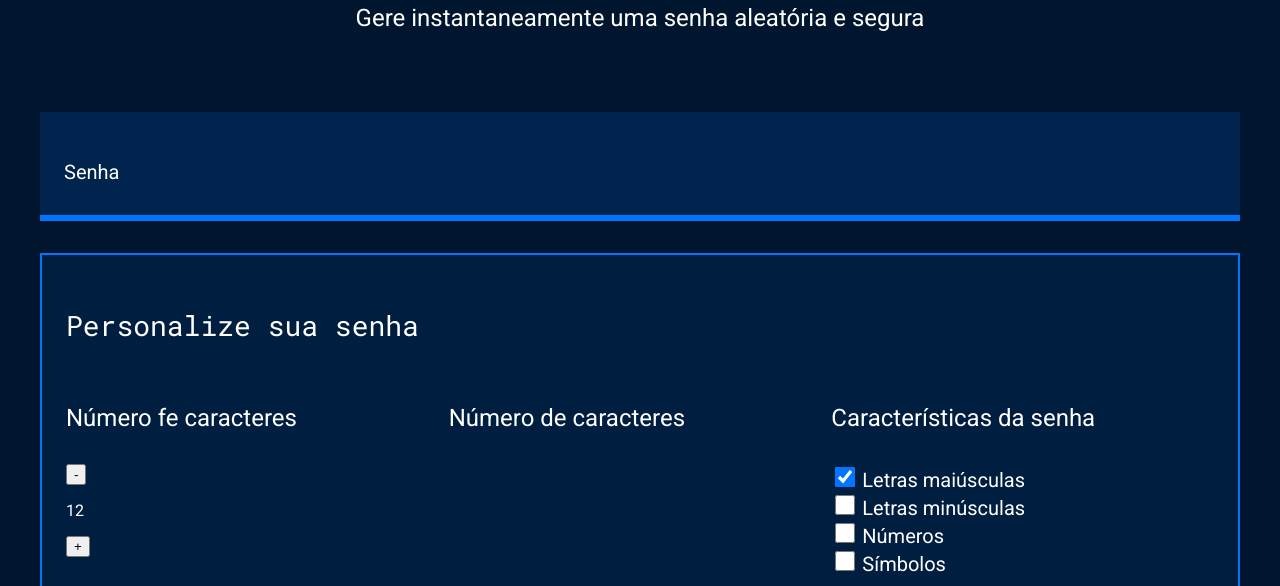
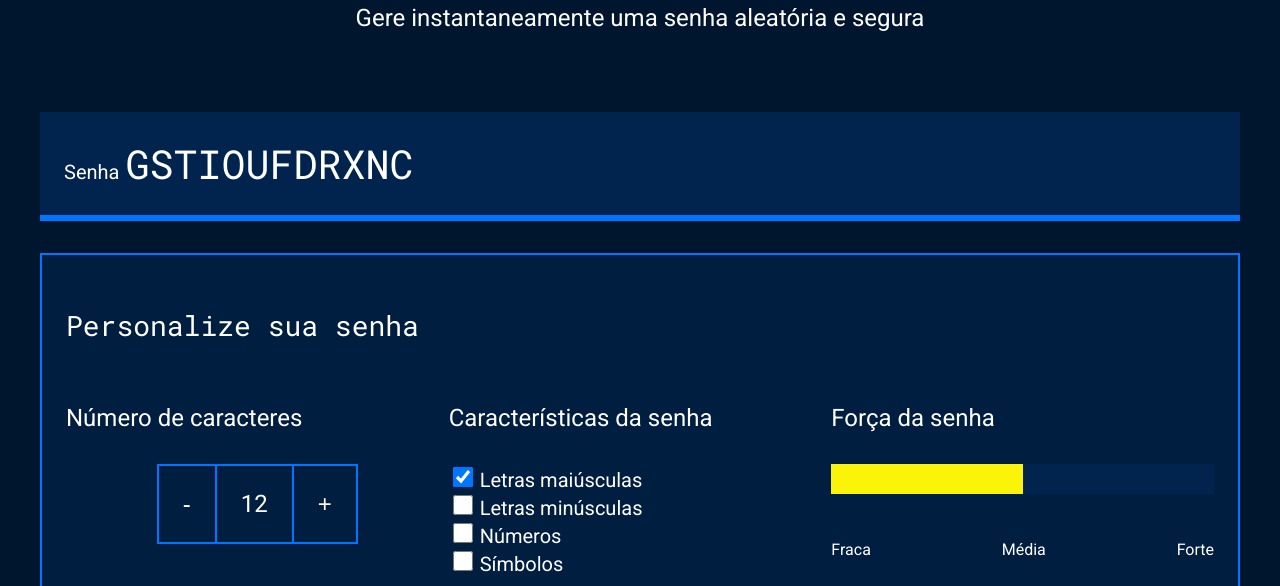
Before and after one commit to wgabbp/senhas, a plain HTML site: page index.html in a window 1280 px wide. Shown: the part 214-800 px from the top of the page. Drawn offline with Linux system fonts and the light colour scheme.

Commit message:
Add files via upload

```diff
--- a/index.html
+++ b/index.html
@@ -17,22 +17,18 @@
         </div>
         <div class="conteudo-senha">
             <label for="senha">Senha</label>
-            <input name="senha" type="text" id="campo-senha">
+            <input name="senha" type="text" id="campo-senha" readonly>
         </div>
         <div class="parametro">
             <h3 class="parametro-titulo">Personalize sua senha</h3>
             <div class="parametro-coluna__senha">
                 <div class="parametro-senha">
-                    <h4 class="parametro-senha__titulo">Número fe caracteres</h4>
-                    <div class="parametro-senha_botoes">
-                        <button class="parametro-senha_botao">-</button>
-                         <p class="paramero-senha_texto">12</p>
-                         <button class="parametro-senha_botao">+</button>
+                    <h4 class="parametro-senha__titulo">Número de caracteres</h4>
+                    <div class="parametro-senha-botoes">
+                        <button class="parametro-senha__botao">-</button>
+                        <p class="parametro-senha__texto">12</p>
+                        <button class="parametro-senha__botao">+</button>
                     </div>
-                </div>
-                <div class="parametro-senha">
-                    <h4 class="parametro-senha__titulo">Número de caracteres</h4>
-
                 </div>
                 <div class="parametro-senha">
                     <h4 class="parametro-senha__titulo">Características da senha</h4>
@@ -53,7 +49,6 @@
                         <label for="simbolo">Símbolos</label>
                     </div>
                 </div>
-                </div>
                 <div class="parametro-senha">
                     <h4 class="parametro-senha__titulo">Força da senha</h4>
                     <div class="barra"></div>
@@ -62,12 +57,13 @@
                         <p>Fraca</p>
                         <p>Média</p>
                         <p>Forte</p>
-                    <div class="forca fraca"></div>
+                    </div>
+                    <p class="entropia"></p>
                 </div>
             </div>
-
         </div>
     </section>
+    <script src="main.js"></script>
 </body>
-<script src="main.js"></script>
+
 </html>
--- /dev/null
+++ b/main.js
@@ -0,0 +1,77 @@
+const numeroSenha = document.querySelector('.parametro-senha__texto');
+let tamanhoSenha = 12;
+numeroSenha.textContent = tamanhoSenha;
+const letrasMaiusculas = 'ABCDEFGHIJKLMNOPQRSTUVXYWZ';
+const letrasMinusculas = 'abcdefghijklmnopqrstuvxywz';
+const numeros = '0123456789';
+const simbolos = '!@%*?';
+const botoes = document.querySelectorAll('.parametro-senha__botao');
+const campoSenha = document.querySelector('#campo-senha');
+const checkbox = document.querySelectorAll('.checkbox');
+const forcaSenha = document.querySelector('.forca');
+
+botoes[0].onclick = diminuiTamanho;
+botoes[1].onclick = aumentaTamanho;
+
+function diminuiTamanho() {
+    if (tamanhoSenha > 1) {
+        // tamanhoSenha = tamanhoSenha-1;
+        tamanhoSenha--;
+    }
+    numeroSenha.textContent = tamanhoSenha;
+    geraSenha();
+}
+function aumentaTamanho() {
+    if (tamanhoSenha < 20) {
+        // tamanhoSenha = tamanhoSenha+1;
+        tamanhoSenha++;
+    }
+    numeroSenha.textContent = tamanhoSenha;
+    geraSenha();
+}
+
+for (i = 0; i < checkbox.length; i++) {
+    checkbox[i].onclick = geraSenha;
+}
+
+geraSenha();
+
+function geraSenha() {
+    let alfabeto = '';
+    if (checkbox[0].checked) {
+        alfabeto = alfabeto + letrasMaiusculas;
+    }
+    if (checkbox[1].checked) {
+        alfabeto = alfabeto + letrasMinusculas;
+    }
+    if (checkbox[2].checked) {
+        alfabeto = alfabeto + numeros;
+    }
+    if (checkbox[3].checked) {
+        alfabeto = alfabeto + simbolos;
+    }
+    let senha = '';
+    for (let i = 0; i < tamanhoSenha; i++) {
+        let numeroAleatorio = Math.random() * alfabeto.length;
+        numeroAleatorio = Math.floor(numeroAleatorio);
+        senha = senha + alfabeto[numeroAleatorio];
+    }
+    campoSenha.value = senha;
+    classificaSenha(alfabeto.length);
+
+}
+
+function classificaSenha(tamanhoAlfabeto) {
+    let entropia = tamanhoSenha * Math.log2(tamanhoAlfabeto);
+    console.log(entropia);
+    forcaSenha.classList.remove('fraca', 'media', 'forte');
+    if (entropia > 57) {
+        forcaSenha.classList.add('forte');
+    } else if (entropia > 35 && entropia < 57) {
+        forcaSenha.classList.add('media');
+    } else if (entropia <= 35) {
+        forcaSenha.classList.add('fraca');
+    }
+    const valorEntropia = document.querySelector('.entropia');
+    valorEntropia.textContent = "Um computador pode levar até " + Math.floor(2 ** entropia / (100e6 * 60 * 60 * 24)) + " dias para descobrir essa senha.";
+}
--- a/style.css
+++ b/style.css
@@ -1,6 +1,6 @@
 @import url('https://fonts.googleapis.com/css2?family=Roboto&family=Roboto+Mono&display=swap');
 
-:root{
+:root {
     --branco: white;
     --cor-de-fundo: #00162E;
     --fundo-senha: #00244D;
@@ -10,38 +10,38 @@
     --roboto-mono: 'Roboto Mono', monospace;
 }
 
-*{
+* {
     font-weight: 400;
 }
 
-body{
+body {
     color: var(--branco);
     background-color: var(--cor-de-fundo);
     font-family: var(--roboto);
 }
 
-.titulo-principal{
+.titulo-principal {
     font-family: var(--roboto-mono);
     font-size: 32px;
 }
 
-.titulo-secundario{
+.titulo-secundario {
     font-size: 24px;
 }
 
-.conteudo-titulo{
+.conteudo-titulo {
     text-align: center;
     margin-top: 80px;
 }
 
-.conteudo-senha{
+.conteudo-senha {
     margin-top: 80px;
     background: var(--fundo-senha);
     padding: 24px;
     border-bottom: 6px solid var(--borda);
 }
 
-#campo-senha{
+#campo-senha {
     background-color: var(--fundo-senha);
     border: none;
     color: var(--branco);
@@ -50,49 +50,57 @@ body{
     width: 70%;
 }
 
-#campo-senha:focus{
+#campo-senha:focus {
     outline: none;
 }
 
-.conteudo{
+.conteudo {
     max-width: 1200px;
     margin: 0 auto;
 }
 
-.parametro{
+.parametro {
     background-color: var(--fundo-texto);
     border: 2px solid var(--borda);
     margin-top: 32px;
     padding: 24px;
 }
 
-.parametro-titulo{
+.parametro-titulo {
     font-family: var(--roboto-mono);
     font-size: 28px;
 }
 
-.parametro-senha__titulo{
-    font-size:24px;
+.parametro-senha__titulo {
+    font-size: 24px;
 }
 
-.parametro-coluna__senha{
+.parametro-coluna__senha {
     display: flex;
     flex-direction: column;
     justify-content: center;
 }
-.parametro-senha{
+
+.parametro-senha {
     width: 50%;
     margin: 0 auto;
 }
-.parametro-senha__botao{
+
+.parametro-senha-botoes {
+    display: flex;
+    justify-content: center;
+}
+
+.parametro-senha__botao {
     background-color: var(--fundo-texto);
     color: var(--branco);
     border: 2px solid var(--borda);
     padding: 24px;
     font-size: 24px;
-      cursor: pointer;
+    cursor: pointer;
 }
-.parametro-senha__texto{
+
+.parametro-senha__texto {
     padding: 24px;
     border-top: 2px solid var(--borda);
     border-bottom: 2px solid var(--borda);
@@ -100,46 +108,51 @@ body{
     font-size: 24px;
 }
 
-@media screen and (min-width: 768px) {
-    .parametro-coluna__senha{
-        flex-direction: row;
-    }
-}
-.parametro-senha-botoes{
-    display: flex;
-    justify-content: center;
-}
-label{
+label {
     font-size: 20px;
 }
-.checkbox{
+
+.checkbox {
     width: 20px;
     height: 20px;
     cursor: pointer;
 }
-.barra{
+
+.barra {
     background-color: var(--fundo-senha);
     height: 30px;
     width: 100%;
 }
-.forca{
+
+.forca {
     height: 30px;
     position: relative;
     bottom: 30px;
 }
-.fraca{
+
+.fraca {
     width: 25%;
     background-color: #E71B32;
 }
-.parametro-senha-textos{
+
+.media {
+    background-color: #FAF408;
+    width: 50%;
+}
+
+.forte {
+    background-color: #00FF85;
+    width: 100%;
+}
+
+.parametro-senha-textos {
     display: flex;
     justify-content: space-between;
 }
-.media{
-    background-color: #FAF408;
-    width: 50%;
+
+
+@media screen and (min-width: 768px) {
+    .parametro-coluna__senha {
+        flex-direction: row;
+    }
 }
-.forte{
-    background-color: #00FF85;
-    width: 100%;
-}
```
Also changed, not shown: 1 other file. Lines whose indentation alone changed are shown as unchanged.
